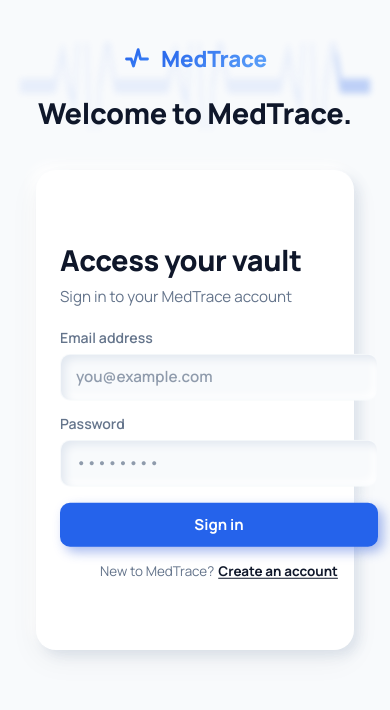
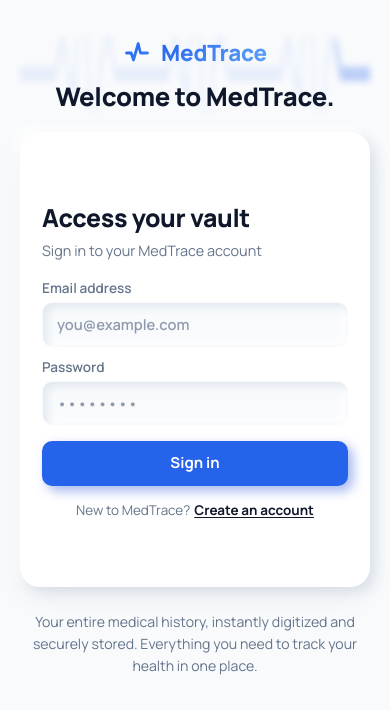
Before and after one commit to j-j-j-github/MedTrace, a React (Vite) app: page /login in a window 390 px wide. Shown: the top 710 px of the page. Built offline with nearby package versions, Linux system fonts and the light colour scheme; no server answers.

Commit message:
Responsive fix

```diff
--- a/src/pages/Auth.css
+++ b/src/pages/Auth.css
@@ -19,6 +19,10 @@
   -webkit-font-smoothing: antialiased;
   overflow-x: hidden;
   position: relative;
+}
+
+.mobile-desc {
+  display: none;
 }
 
 .auth-root * {
@@ -251,6 +255,9 @@
   position: relative;
   width: 100%;
   max-width: 380px;
+  display: grid;
+  grid-template-columns: 100%;
+  align-items: center;
 }
 
 /* No longer used, but kept to prevent errors if referenced anywhere else */
@@ -259,9 +266,7 @@
 }
 
 .auth-form {
-  position: absolute;
-  top: 50%;
-  transform: translateY(-50%) translateX(20px);
+  grid-area: 1 / 1;
   width: 100%;
   padding: 0;
   background: transparent;
@@ -272,13 +277,14 @@
   justify-content: center;
   opacity: 0;
   pointer-events: none;
+  transform: translateX(20px);
   transition: opacity 0.4s ease, transform 0.45s ease;
 }
 
 .stage:not(.is-register) .form--login,
 .stage.is-register .form--register {
   opacity: 1;
-  transform: translateY(-50%) translateX(0);
+  transform: translateX(0);
   pointer-events: auto;
   transition-delay: 0.35s;
 }
@@ -421,50 +427,82 @@
    RESPONSIVE
 --------------------------------------------------------- */
 @media (max-width: 860px) {
+  .auth-root {
+    overflow-y: auto;
+  }
+
   .auth-scene {
-    padding: 32px 20px;
-    align-items: flex-start;
+    padding: 36px 20px 28px;
+    display: flex;
+    flex-direction: column;
+    align-items: center;
+    justify-content: flex-start;
+    min-height: 100vh;
+    width: 100%;
   }
 
   .stage {
+    position: static;
     height: auto;
-    min-height: 100vh;
+    min-height: auto;
     display: flex;
     flex-direction: column;
-    gap: 40px;
     align-items: center;
+    width: 100%;
+    max-width: 420px;
+    gap: 20px;
   }
 
   .panel {
-    position: relative;
+    position: static !important;
     width: 100% !important;
+    height: auto !important;
     transform: none !important;
-    padding: 0 16px !important;
-    transition: opacity 0.4s ease;
-    height: auto;
+    padding: 0 !important;
     background-color: transparent !important;
     box-shadow: none !important;
+    transition: none !important;
   }
 
   .panel--text {
     order: 1;
     text-align: center;
-    margin-top: 10px;
-    margin-bottom: 0px;
+    margin: 0;
+    width: 100%;
   }
 
   .brand {
     justify-content: center;
-    margin-bottom: 20px;
+    margin-bottom: 12px;
+  }
+
+  .copy-stack {
+    display: grid;
+    grid-template-columns: 100%;
+    width: 100%;
+  }
+
+  .copy {
+    grid-area: 1 / 1;
+    transform: none !important;
+    transition: opacity 0.3s ease !important;
+    max-width: 100%;
+  }
+
+  .copy h1 {
+    font-size: clamp(1.6rem, 5.5vw, 2.1rem);
+    text-align: center;
+    margin: 0;
   }
 
   .copy p,
   .features {
-    display: none;
+    display: none !important;
   }
 
   .panel--auth {
     order: 2;
+    width: 100%;
     display: flex;
     justify-content: center;
   }
@@ -473,12 +511,67 @@
     background-color: #ffffff;
     box-shadow: 0 10px 30px rgba(0, 0, 0, 0.05), var(--shadow-neu-flat);
     border-radius: 20px;
-    padding: 40px 24px;
-    min-height: 480px;
+    padding: 28px 22px;
+    width: 100%;
+    max-width: 100%;
+    position: relative;
+    z-index: 2;
   }
 
-  .copy h1 {
-    font-size: clamp(1.8rem, 5vw, 2.4rem);
+  .auth-form {
+    grid-area: 1 / 1;
+    width: 100%;
+    padding: 0 !important;
+    transform: none !important;
+    opacity: 0;
+    pointer-events: none;
+    transition: opacity 0.3s ease !important;
+  }
+
+  .stage:not(.is-register) .form--login,
+  .stage.is-register .form--register {
+    opacity: 1 !important;
+    pointer-events: auto !important;
+    transform: none !important;
+    transition-delay: 0s !important;
+  }
+
+  .auth-form h2 {
+    font-size: 1.55rem;
+  }
+
+  .auth-form .form__sub {
+    margin: 4px 0 16px;
+    font-size: 0.9rem;
+  }
+
+  .auth-form label {
+    margin-bottom: 10px;
+    font-size: 0.85rem;
+  }
+
+  .auth-form input {
+    margin-top: 4px;
+    padding: 10px 14px;
+    font-size: 0.92rem;
+  }
+
+  .auth-btn {
+    margin-top: 6px;
+    padding: 11px 16px;
+  }
+
+  .mobile-desc {
+    order: 3;
+    display: block;
+    text-align: center;
+    font-size: 0.88rem;
+    color: var(--auth-ink-muted);
+    line-height: 1.55;
+    margin: 4px 0 0;
+    padding: 0 8px;
+    max-width: 380px;
+    width: 100%;
   }
 }
 
--- a/src/pages/AuthPage.tsx
+++ b/src/pages/AuthPage.tsx
@@ -264,6 +264,11 @@ export default function AuthPage({ initialMode }: AuthPageProps) {
                 </form>
             </div>
           </section>
+
+          {/* Mobile-only footer description */}
+          <p className="mobile-desc">
+            Your entire medical history, instantly digitized and securely stored. Everything you need to track your health in one place.
+          </p>
         </div>
       </div>
     </div>
```
